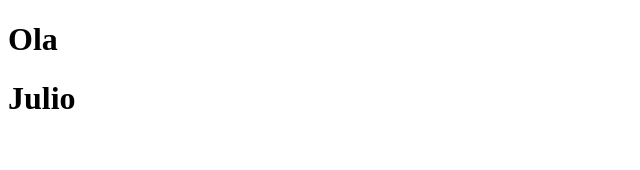
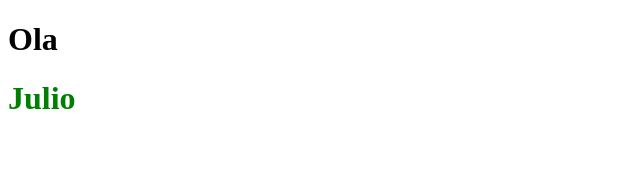
Before and after one commit to juliocesardemoraes/zeus-reactjs, a React (Vite) app: page / in a window 1280 px wide. Shown: the top 170 px of the page, without its empty margins (0-640 px from the left). Built offline with nearby package versions, Linux system fonts and the light colour scheme.

Commit message:
feat: add style

```diff
--- a/src/Name.jsx
+++ b/src/Name.jsx
@@ -1,3 +1,5 @@
+import style from "./name.module.css";
+
 export default function Name() {
-  return <h1>Julio</h1>;
+  return <h1 className={style["text-green"]}>Julio</h1>;
 }
--- a/src/main.jsx
+++ b/src/main.jsx
@@ -1,6 +1,7 @@
 import { StrictMode } from "react";
 import { createRoot } from "react-dom/client";
 import App from "./App.jsx";
+import "./styles.css";
 
 createRoot(document.getElementById("root")).render(
   <StrictMode>
--- /dev/null
+++ b/src/name.module.css
@@ -0,0 +1,3 @@
+.text-green {
+  color: green;
+}
--- /dev/null
+++ b/src/styles.css
@@ -0,0 +1,3 @@
+.text-red {
+  color: red;
+}
```
